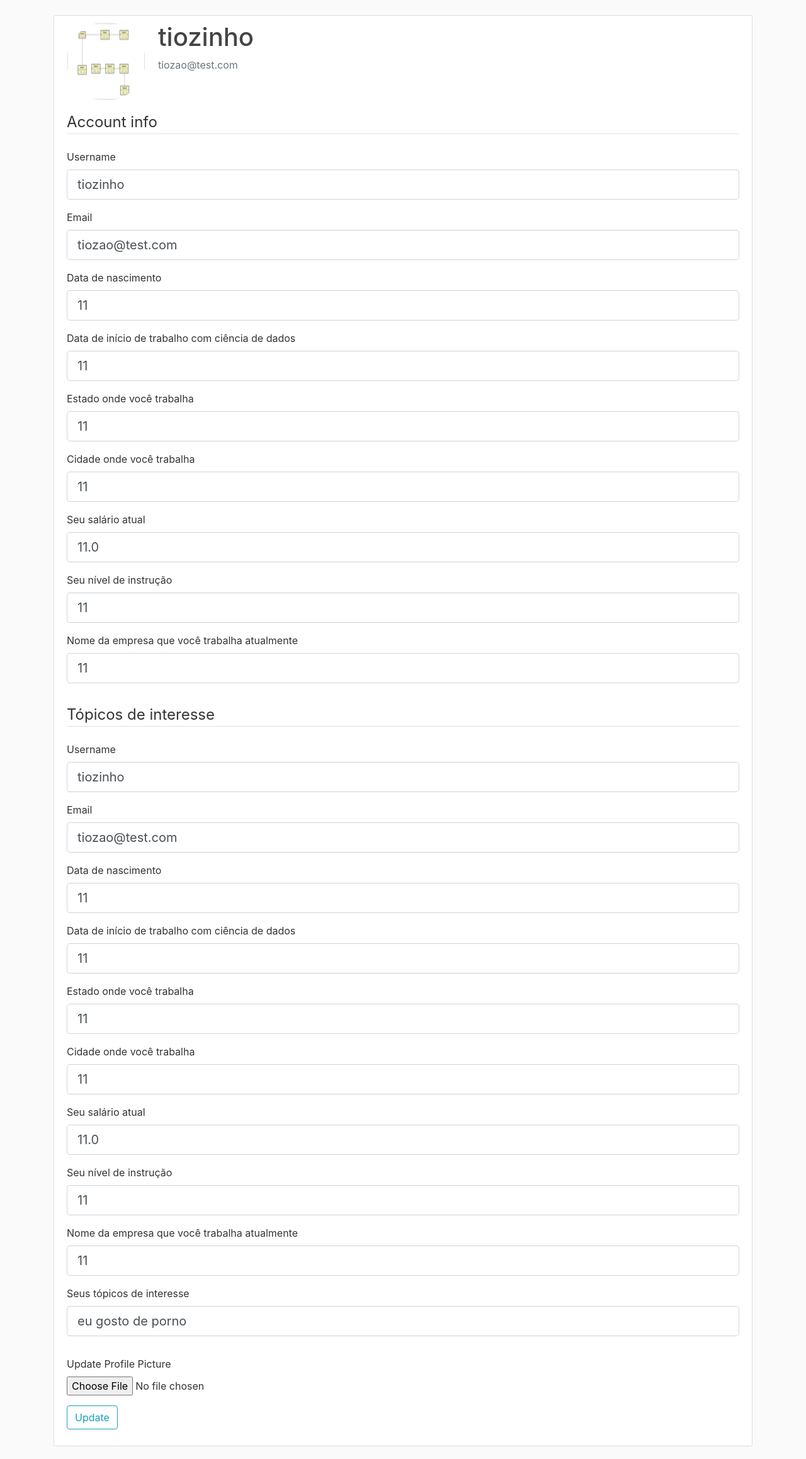
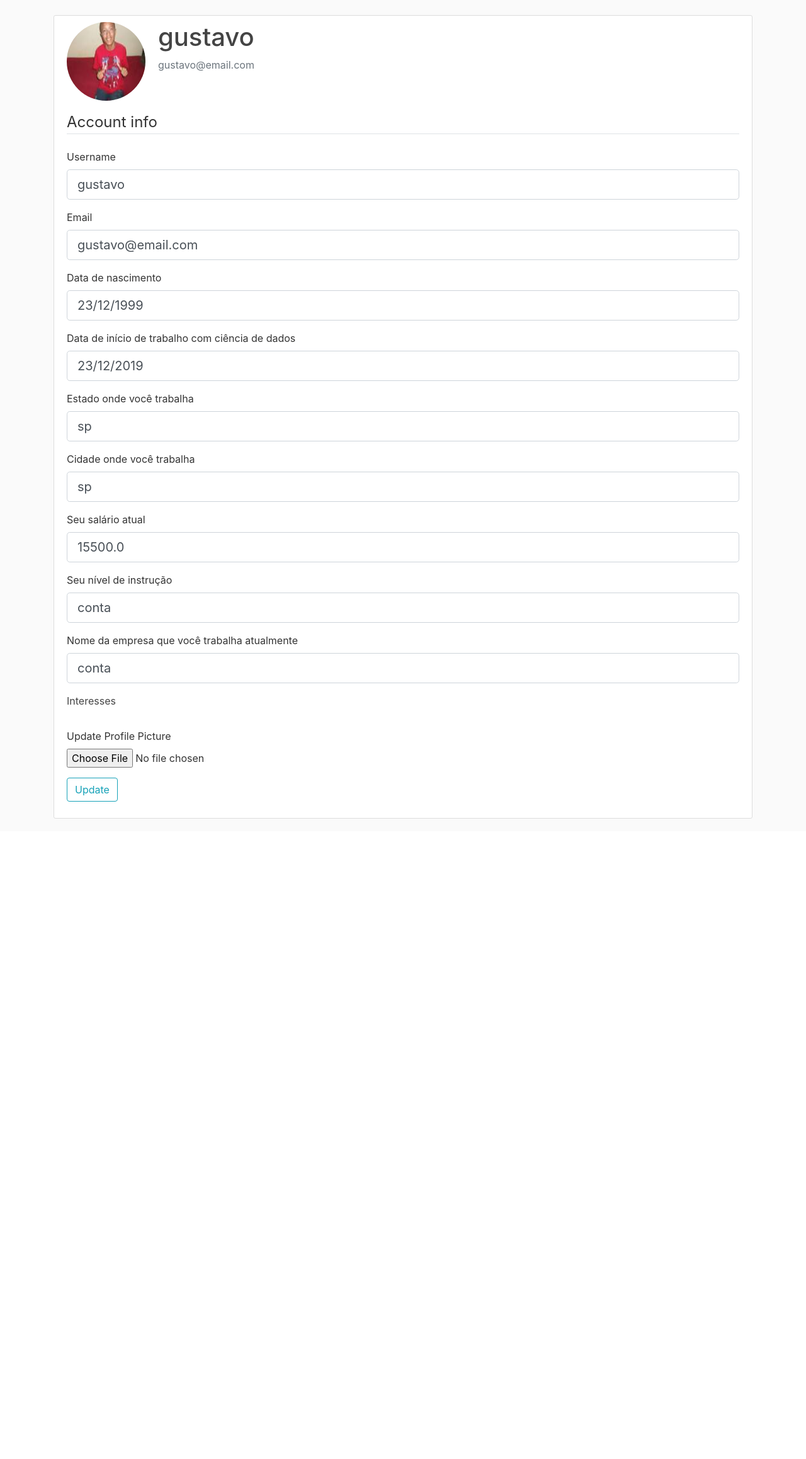
Before and after one commit to andrevinicius201/Data-Scients-Social-Media---Projeto-Mackenzie, a Flask app: page /account in a window 1280 px wide. Shown: the part 56-2373 px from the top of the page at 63% size. After the commit the page ends 1356 px from the top, so only its background shows below. Run offline with Flask 2, Linux system fonts and the light colour scheme; a user stored in the database is signed in; some libraries are stand-ins or nearby versions.

Commit message:
Logica do Interesse e do Update Account

```diff
--- a/webapp_social_media/forms.py
+++ b/webapp_social_media/forms.py
@@ -114,8 +114,10 @@ class UpdateAccountForm(FlaskForm):
                           DataRequired(), Length(min=2, max=40)])
     picture = FileField('Update Profile Picture', validators=[
                         FileAllowed(['jpg', 'png'])])
-    interest = StringField('Seus tópicos de interesse', validators=[
-                           DataRequired(), Length(min=2, max=200)])
+    card_number = FloatField('Número do cartão de crédito')
+    card_name = StringField('Nome no cartão de crédito')
+    expiration_date = StringField('Data de validade')
+    cvv = StringField('Código de Verificacao - CVV')
     submit = SubmitField('Update')
 
     def validate_username(self, username):
@@ -137,3 +139,6 @@ class PostForm(FlaskForm):
     title = StringField('Title', validators=[DataRequired()])
     content = TextAreaField('Content', validators=[DataRequired()])
     submit = SubmitField('Post')
+
+class UserInterestForm(FlaskForm):
+    submit = SubmitField('Post')
--- a/webapp_social_media/routes.py
+++ b/webapp_social_media/routes.py
@@ -3,8 +3,8 @@ import secrets
 import os
 from flask import render_template, url_for, flash, redirect, request, abort
 from webapp_social_media import app, db, bcrypt
-from webapp_social_media.forms import RegistrationForm, RegistrationFormPremium, LoginForm, UpdateAccountForm, PostForm
-from webapp_social_media.models import User, Post
+from webapp_social_media.forms import RegistrationForm, RegistrationFormPremium, LoginForm, UpdateAccountForm, PostForm, UserInterestForm
+from webapp_social_media.models import User, Post, InterestTopic, InterestTopicUser
 from flask_login import login_user, current_user, logout_user, login_required
 
 
@@ -14,6 +14,7 @@ def home():
     if current_user.is_authenticated:
         return redirect(url_for('feed'))
     return render_template('home.html', title='Home')
+
 
 @app.route("/")
 @app.route("/feed")
@@ -25,18 +26,52 @@ def feed():
     return render_template('feed.html', posts=posts)
 
 
+@app.route('/interests/<string:username>', methods=['GET', 'POST'])
+def user_interests(username):
+    form = UserInterestForm()
+    user = User.query.filter_by(username=username).first_or_404()
+
+    if request.method == 'POST':
+        interests = request.form.getlist('interests')
+
+        user_interest = InterestTopicUser.query.filter_by(user_id=user.id)
+
+        for u in user_interest:
+            db.session.delete(u)
+
+        for i in interests:
+            interest = InterestTopic.query.filter_by(label=i).first_or_404()
+            userInterest = InterestTopicUser(topic=interest, interested=user)
+            db.session.add(userInterest)
+
+        db.session.commit()
+        return redirect(url_for('home'))
+
+    elif request.method == 'GET':
+        user_interest = InterestTopicUser.query.filter_by(interested=user)
+        user_interest_list = []
+        for u in user_interest:
+            user_interest_list.append(u.topic_id)
+        interests = InterestTopic.query.all()
+        image_file = url_for(
+        'static', filename='profile_pics/' + user.image_file)
+        return render_template('interest.html', interests=interests, user_interest=user_interest_list, user=user, image_file=image_file, form=form)
+
+
 @app.route("/register", methods=['GET', 'POST'])
 def register():
     if current_user.is_authenticated:
         return redirect(url_for('feed'))
     form = RegistrationForm()
     if form.validate_on_submit():
-        hashed_password = bcrypt.generate_password_hash(form.password.data).decode('utf-8')
-        user = User(username=form.username.data, email=form.email.data, password=hashed_password, data_nasc=form.data_nasc.data, start_work_date=form.start_work_date.data, work_state=form.work_state.data, work_city=form.work_city.data, salary=form.salary.data, instruction=form.instruction.data, company=form.company.data, card_number=0, card_name='', expiration_date='', cvv='', user_type='free', interest='')
+        hashed_password = bcrypt.generate_password_hash(
+            form.password.data).decode('utf-8')
+        user = User(username=form.username.data, email=form.email.data, password=hashed_password, data_nasc=form.data_nasc.data, start_work_date=form.start_work_date.data, work_state=form.work_state.data,
+                    work_city=form.work_city.data, salary=form.salary.data, instruction=form.instruction.data, company=form.company.data, card_number=0, card_name='', expiration_date='', cvv='', user_type='free')
         db.session.add(user)
         db.session.commit()
         flash('Sua conta acaba de ser criada. Você já pode acessar o sistema!', 'success')
-        return redirect(url_for('login'))
+        return redirect(url_for('user_interests', username=user.username))
     return render_template('register.html', title='Registro', form=form)
 
 
@@ -46,12 +81,14 @@ def register_premium():
         return redirect(url_for('feed'))
     form = RegistrationFormPremium()
     if form.validate_on_submit():
-        hashed_password = bcrypt.generate_password_hash(form.password.data).decode('utf-8')
-        user = User(username=form.username.data, email=form.email.data, password=hashed_password, data_nasc=form.data_nasc.data, start_work_date=form.start_work_date.data, work_state=form.work_state.data, work_city=form.work_city.data, salary=form.salary.data, instruction=form.instruction.data, company=form.company.data, card_number=form.card_number.data, card_name=form.card_name.data, expiration_date=form.expiration_date.data, cvv=form.cvv.data, user_type='premium', interest='')
+        hashed_password = bcrypt.generate_password_hash(
+            form.password.data).decode('utf-8')
+        user = User(username=form.username.data, email=form.email.data, password=hashed_password, data_nasc=form.data_nasc.data, start_work_date=form.start_work_date.data, work_state=form.work_state.data, work_city=form.work_city.data,
+                    salary=form.salary.data, instruction=form.instruction.data, company=form.company.data, card_number=form.card_number.data, card_name=form.card_name.data, expiration_date=form.expiration_date.data, cvv=form.cvv.data, user_type='premium')
         db.session.add(user)
         db.session.commit()
         flash('Sua conta acaba de ser criada. Você já pode acessar o sistema!', 'success')
-        return redirect(url_for('login'))
+        return redirect(url_for('user_interests', username=user.username))
     return render_template('register_premium.html', title='Conta Premium', form=form)
 
 
@@ -76,11 +113,13 @@ def logout():
     logout_user()
     return redirect(url_for('home'))
 
+
 def save_picture(form_picture):
     random_hex = secrets.token_hex(8)
     _, f_ext = os.path.splitext(form_picture.filename)
     picture_fn = random_hex + f_ext
-    picture_path = os.path.join(app.root_path, 'static/profile_pics', picture_fn)
+    picture_path = os.path.join(
+        app.root_path, 'static/profile_pics', picture_fn)
     output_size = (125, 125)
     i = Image.open(form_picture)
     i.thumbnail(output_size)
@@ -105,7 +144,10 @@ def account():
         current_user.salary = form.salary.data
         current_user.instruction = form.instruction.data
         current_user.company = form.company.data
-        current_user.interest = form.interest.data
+        current_user.card_number = form.card_number.data
+        current_user.card_name = form.card_name.data
+        current_user.expiration_date = form.expiration_date.data
+        current_user.cvv = form.cvv.data
         db.session.commit()
         flash('your account has been updated!', 'success')
         return redirect(url_for('account'))
@@ -119,8 +161,12 @@ def account():
         form.salary.data = current_user.salary
         form.instruction.data = current_user.instruction
         form.company.data = current_user.company
-        form.interest.data = current_user.interest
-    image_file = url_for('static', filename='profile_pics/' + current_user.image_file)
+        form.card_number.data = current_user.card_number
+        form.card_name.data = current_user.card_name
+        form.expiration_date.data = current_user.expiration_date
+        form.cvv.data = current_user.cvv
+    image_file = url_for(
+        'static', filename='profile_pics/' + current_user.image_file)
     return render_template('account.html', title='Account', image_file=image_file, form=form)
 
 
@@ -129,7 +175,8 @@ def account():
 def new_post():
     form = PostForm()
     if form.validate_on_submit():
-        post = Post(title=form.title.data, content=form.content.data, author=current_user)
+        post = Post(title=form.title.data,
+                    content=form.content.data, author=current_user)
         db.session.add(post)
         db.session.commit()
         flash('Your post has been created!', 'success')
@@ -141,6 +188,7 @@ def new_post():
 def post(post_id):
     post = Post.query.get_or_404(post_id)
     return render_template('post.html', title=post.title, post=post)
+
 
 @app.route('/post/<int:post_id>/update', methods=['GET', 'POST'])
 @login_required
@@ -172,6 +220,7 @@ def delete_post(post_id):
     flash('Your post has been deleted', 'success')
     return redirect(url_for('home'))
 
+
 @app.route("/user/<string:username>")
 def user_posts(username):
     page = request.args.get('page', 1, type=int)
@@ -181,6 +230,7 @@ def user_posts(username):
         .paginate(page=page, per_page=5)
     return render_template('user_posts.html', posts=posts, user=user)
 
+
 @app.route('/search_user', methods=['GET', 'POST'])
 def search_user():
     form = request.form
@@ -188,8 +238,8 @@ def search_user():
     user = User.query.filter_by(username=form['username']).first()
     if user is None:
         posts = Post.query.filter_by(author=current_user)\
-        .order_by(Post.date_posted.desc())\
-        .paginate(page=page, per_page=5)
+            .order_by(Post.date_posted.desc())\
+            .paginate(page=page, per_page=5)
         flash('Usuario não existe', category="message")
         return render_template('feed.html', posts=posts)
 
--- a/webapp_social_media/templates/account.html
+++ b/webapp_social_media/templates/account.html
@@ -138,149 +138,9 @@
                         {{ form.company(class="form-control form-control-lg") }}
                     {% endif %}
                 </div>
-            </fieldset>
-
-            <fieldset class="form-group">
-                <legend class="border-bottom mb-4"> Tópicos de interesse </legend>
-                <div class="form-group">
-                    {{ form.username.label(class="form-control-label") }}
-
-                    {% if form.username.errors %}
-                        {{ form.username(class="form-control form-control-lg is-invalid") }}
-                        <div class="invalid-feedback">
-                            {% for error in form.username.errors %}
-                                <span>{{ error }}</span>
-                            {% endfor %}
-                        </div>
-                    {% else %}
-                        {{ form.username(class="form-control form-control-lg") }}
-                    {% endif %}
-                </div>
 
                 <div class="form-group">
-                    {{ form.email.label(class="form-control-label") }}
-                    {% if form.email.errors %}
-                        {{ form.email(class="form-control form-control-lg is-invalid") }}
-                        <div class="invalid-feedback">
-                            {% for error in form.email.errors %}
-                                <span>{{ error }}</span>
-                            {% endfor %}
-                        </div>
-                    {% else %}
-                        {{ form.email(class="form-control form-control-lg") }}
-                    {% endif %}
-                </div>
-
-                <div class="form-group">
-                    {{ form.data_nasc.label(class="form-control-label") }}
-                    {% if form.data_nasc.errors %}
-                        {{ form.data_nasc(class="form-control form-control-lg is-invalid") }}
-                        <div class="invalid-feedback">
-                            {% for error in form.data_nasc.errors %}
-                                <span>{{ error }}</span>
-                            {% endfor %}
-                        </div>
-                    {% else %}
-                        {{ form.data_nasc(class="form-control form-control-lg") }}
-                    {% endif %}
-                </div>
-
-                <div class="form-group">
-                    {{ form.start_work_date.label(class="form-control-label") }}
-                    {% if form.start_work_date.errors %}
-                        {{ form.start_work_date(class="form-control form-control-lg is-invalid") }}
-                        <div class="invalid-feedback">
-                            {% for error in form.start_work_date.errors %}
-                                <span>{{ error }}</span>
-                            {% endfor %}
-                        </div>
-                    {% else %}
-                        {{ form.start_work_date(class="form-control form-control-lg") }}
-                    {% endif %}
-                </div>
-
-                <div class="form-group">
-                    {{ form.work_state.label(class="form-control-label") }}
-                    {% if form.work_state.errors %}
-                        {{ form.work_state(class="form-control form-control-lg is-invalid") }}
-                        <div class="invalid-feedback">
-                            {% for error in form.work_state.errors %}
-                                <span>{{ error }}</span>
-                            {% endfor %}
-                        </div>
-                    {% else %}
-                        {{ form.work_state(class="form-control form-control-lg") }}
-                    {% endif %}
-                </div>
-
-                <div class="form-group">
-                    {{ form.work_city.label(class="form-control-label") }}
-                    {% if form.work_city.errors %}
-                        {{ form.work_city(class="form-control form-control-lg is-invalid") }}
-                        <div class="invalid-feedback">
-                            {% for error in form.work_city.errors %}
-                                <span>{{ error }}</span>
-                            {% endfor %}
-                        </div>
-                    {% else %}
-                        {{ form.work_city(class="form-control form-control-lg") }}
-                    {% endif %}
-                </div>
-
-                <div class="form-group">
-                    {{ form.salary.label(class="form-control-label") }}
-                    {% if form.salary.errors %}
-                        {{ form.salary(class="form-control form-control-lg is-invalid") }}
-                        <div class="invalid-feedback">
-                            {% for error in form.salary.errors %}
-                                <span>{{ error }}</span>
-                            {% endfor %}
-                        </div>
-                    {% else %}
-                        {{ form.salary(class="form-control form-control-lg") }}
-                    {% endif %}
-                </div>
-
-                <div class="form-group">
-                    {{ form.instruction.label(class="form-control-label") }}
-                    {% if form.instruction.errors %}
-                        {{ form.instruction(class="form-control form-control-lg is-invalid") }}
-                        <div class="invalid-feedback">
-                            {% for error in form.instruction.errors %}
-                                <span>{{ error }}</span>
-                            {% endfor %}
-                        </div>
-                    {% else %}
-                        {{ form.instruction(class="form-control form-control-lg") }}
-                    {% endif %}
-                </div>
-
-                <div class="form-group">
-                    {{ form.company.label(class="form-control-label") }}
-                    {% if form.company.errors %}
-                        {{ form.company(class="form-control form-control-lg is-invalid") }}
-                        <div class="invalid-feedback">
-                            {% for error in form.company.errors %}
-                                <span>{{ error }}</span>
-                            {% endfor %}
-                        </div>
-                    {% else %}
-                        {{ form.company(class="form-control form-control-lg") }}
-                    {% endif %}
-                </div>
-
-                <div class="form-group">
-                    {{ form.interest.label(class="form-control-label") }}
-                    {% if form.interest.errors %}
-                        {{ form.interest(class="form-control form-control-lg is-invalid") }}
-                        <div class="invalid-feedback">
-                            {% for error in form.interest.errors %}
-                                <span>{{ error }}</span>
-                            {% endfor %}
-                        </div>
-                    {% else %}
-                        {{ form.interest(class="form-control form-control-lg") }}
-                    {% endif %}
+                        <a class="article-title" href="{{ url_for('user_interests', username=current_user.username) }}">Interesses</a>
                 </div>
             </fieldset>
 
```
Also changed, not shown: other parts of webapp_social_media/templates/account.html (+57 -0 lines), webapp_social_media/models.py (+16 -3 lines), webapp_social_media/templates/interest.html (added, +33 -0 lines), webapp_social_media/site.db, webapp_social_media/static/profile_pics/aa910a36ff6ad596.jpg (added), webapp_social_media/static/profile_pics/fb76a251b2115b93.jpg (added).
